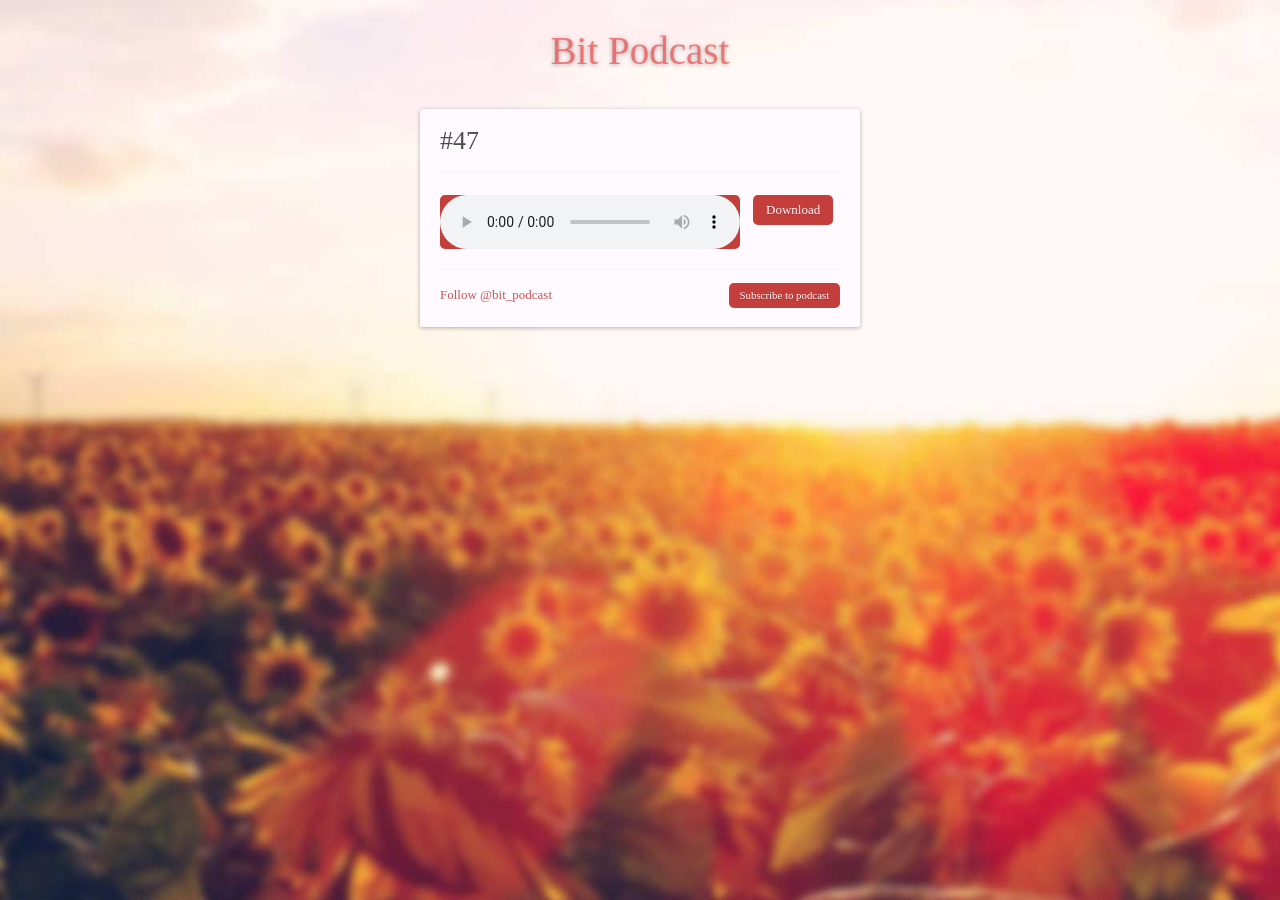
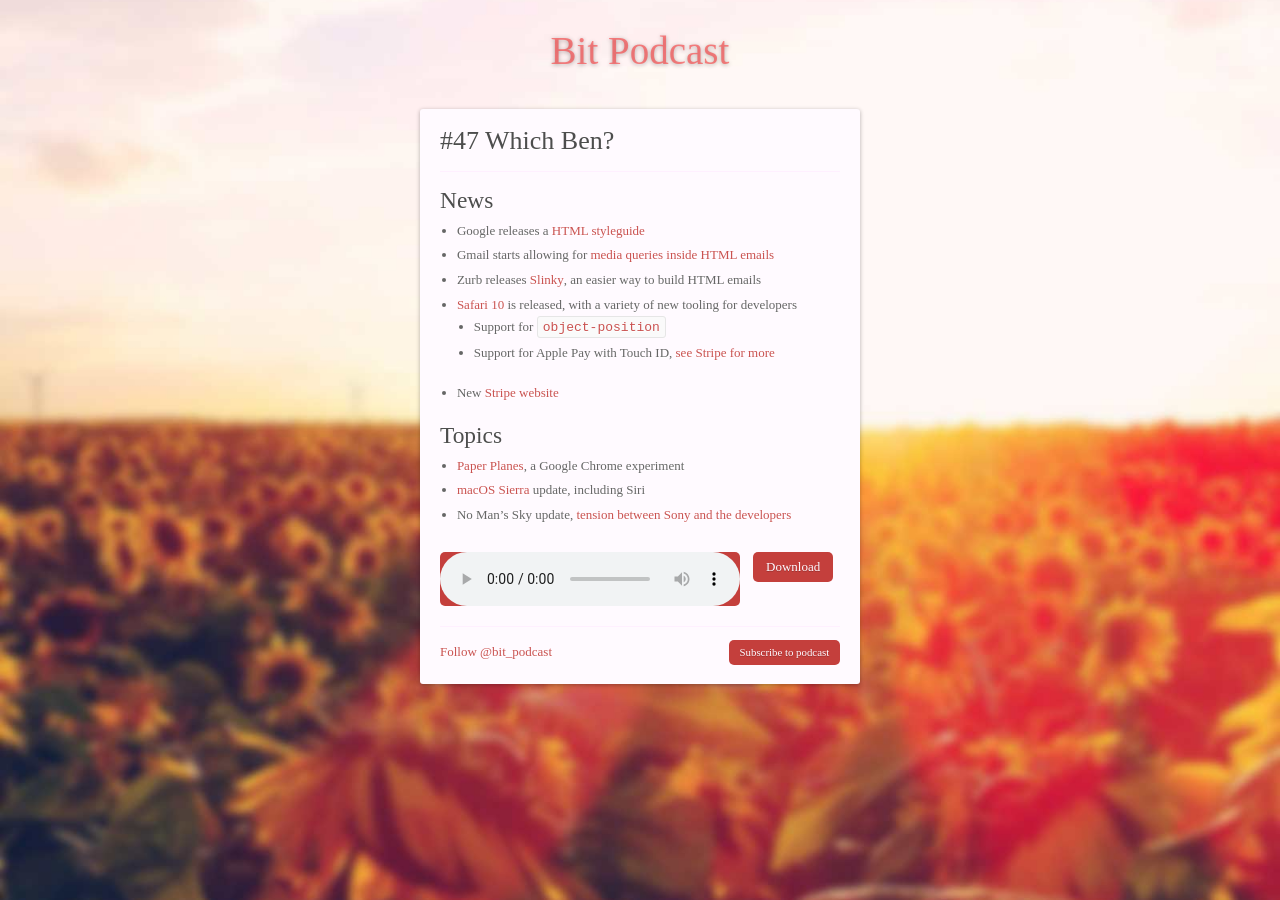
Before and after one commit to benjaminreid/bitpodcast.com, a Jekyll site: the page built from _posts/2016-09-23-episode-47.md, in a window 1280 px wide. Built offline with Jekyll 4.4.1, drawn with Linux system fonts in a browser that asks for light colours; some web fonts are replaced; comment, search, counter and statistics services are not loaded.

Commit message:
Adds show notes :shipit:

```diff
--- a/_posts/2016-09-23-episode-47.md
+++ b/_posts/2016-09-23-episode-47.md
@@ -1,9 +1,25 @@
 ---
 layout: post
-title: "#47"
+title: "#47 Which Ben?"
 date: 2016-09-23 00:00:00
 file: //s3-eu-west-1.amazonaws.com/bitpodcasts/episode-47.mp3
 file_itunes: //s3-eu-west-1.amazonaws.com/bitpodcasts/episode-47-itunes.m4a
-excerpt: ""
+excerpt: "In episode #47 we've got a lot of front-end dev news, enojoy!"
 duration: "33:27"
 ---
+
+## News
+
+- Google releases a [HTML styleguide](https://google.github.io/styleguide/htmlcssguide.xml)
+- Gmail starts allowing for [media queries inside HTML emails](http://googleappsdeveloper.blogspot.co.uk/2016/09/your-emails-optimized-for-every-screen-with-responsive-design.html)
+- Zurb releases [Slinky](http://zurb.com/article/1446/introducing-slinky-slinging-responsive-em), an easier way to build HTML emails
+- [Safari 10](https://developer.apple.com/library/content/releasenotes/General/WhatsNewInSafari/Articles/Safari_10_0.html) is released, with a variety of new tooling for developers
+  - Support for [`object-position` ](https://css-tricks.com/almanac/properties/o/object-position/)
+  - Support for Apple Pay with Touch ID, [see Stripe for more](https://stripe.com/apple-pay)
+- New [Stripe website](https://stripe.com/)
+
+## Topics
+
+- [Paper Planes](https://paperplanes.world), a Google Chrome experiment
+- [macOS Sierra](http://www.apple.com/macos/sierra/) update, including Siri
+- No Man's Sky update, [tension between Sony and the developers](https://www.engadget.com/2016/09/16/sony-shuhei-yoshida-no-mans-sky-criticism/)
```
